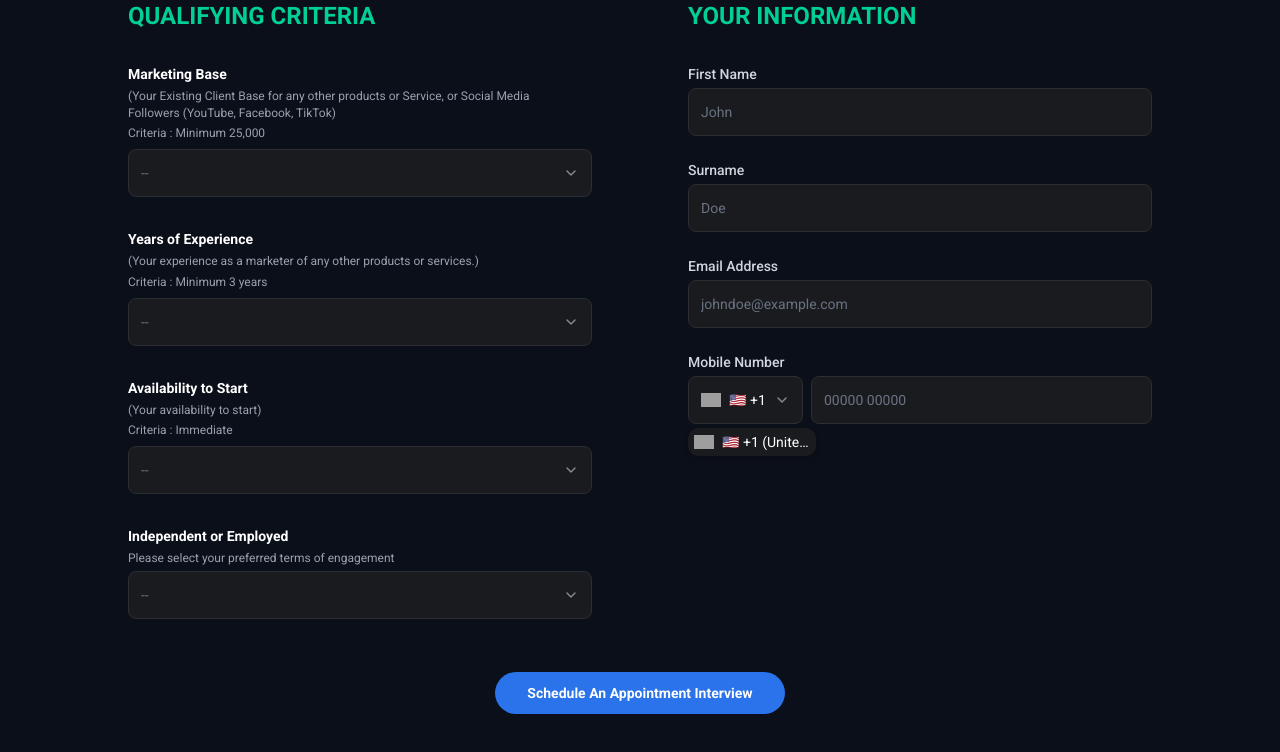
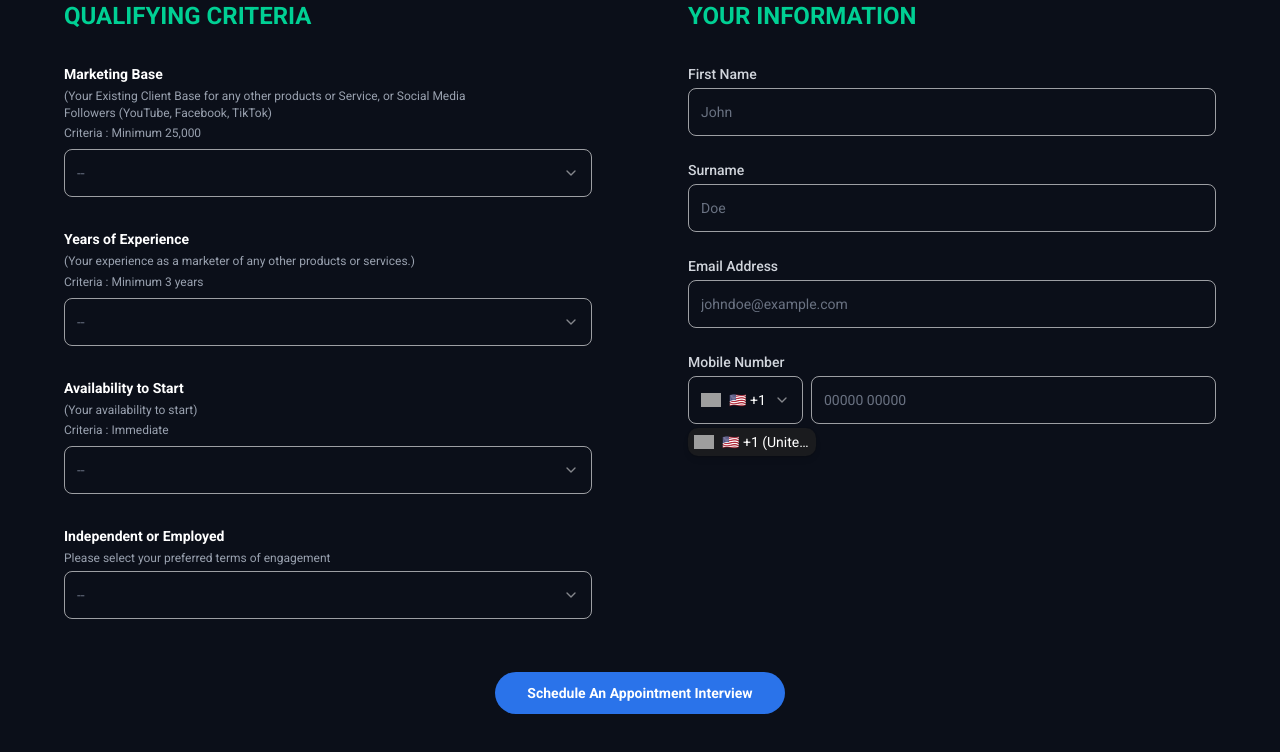
Before and after one commit to kevinthomas9898/s-stox, a Next.js app: page /en/ambassadors in a window 1280 px wide. Both pictures are taken after a click on the button "🇺🇸 +1". Shown: the part 3595-4347 px from the top of the page. Built offline with nearby package versions, Linux system fonts and the light colour scheme; no server answers; grey boxes are pictures that could not be loaded.

Commit message:
textinput SelectDropdownBase

```diff
--- a/components/sections/AmbassadorApplicationSection.tsx
+++ b/components/sections/AmbassadorApplicationSection.tsx
@@ -65,7 +65,7 @@ Phone: +${data.countryCode} ${data.mobileNumber}
   return (
     <section className="py-16 relative w-full">
       <SectionWrapper>
-        <div className="max-w-5xl mx-auto">
+        <div className="mx-auto">
           {/* Header */}
           <Typography variant="h3" className="text-center text-white mb-12">
             Ambassador <span className="text-[#2A73EA]">Application</span>
--- a/components/ui/SelectDropdown.tsx
+++ b/components/ui/SelectDropdown.tsx
@@ -80,7 +80,7 @@ export function SelectDropdownBase({
           <DropdownMenuTrigger
             disabled={disabled}
             className={cn(
-              "flex h-12 w-full items-center justify-between rounded-md border border-[#2C2E33] bg-[#1a1b1e] px-3 py-2 text-sm text-white placeholder:text-gray-500 disabled:cursor-not-allowed disabled:opacity-50 outline-none focus:ring-1 focus:ring-[#00D094]",
+              "flex h-12 w-full items-center justify-between rounded-md border border-white/60 bg-transparent px-3 py-2 text-sm text-white placeholder:text-gray-500 disabled:cursor-not-allowed disabled:opacity-50 outline-none",
               error && "border-red-500 ring-1 ring-red-500 focus:ring-red-500",
               triggerClassName
             )}
@@ -110,7 +110,7 @@ export function SelectDropdownBase({
                     value={searchQuery}
                     onChange={(e) => setSearchQuery(e.target.value)}
                     placeholder="Search..."
-                    className="w-full h-8 pl-8 pr-2 rounded bg-[#2C2E33] text-sm text-white placeholder:text-gray-500 outline-none focus:ring-1 focus:ring-[#00D094]"
+                    className="w-full h-8 pl-8 pr-2 rounded bg-[#2C2E33] text-sm text-white placeholder:text-gray-500 outline-none"
                     onClick={(e) => e.stopPropagation()}
                     onKeyDown={(e) => e.stopPropagation()}
                   />
@@ -129,12 +129,12 @@ export function SelectDropdownBase({
                       setSearchQuery("");
                       setOpen(false);
                     }}
-                    className="cursor-pointer hover:bg-[#2C2E33] focus:bg-[#2C2E33] flex items-center gap-2"
+                    className="cursor-pointer hover:bg-[#2C2E33] focus:bg-[#2C2E33] !text-white hover:!text-white focus:!text-white flex items-center gap-2 outline-none"
                   >
                     {option.flagUrl && (
                       <img src={option.flagUrl} alt="" className="w-5 h-3.5 object-cover shrink-0" />
                     )}
-                    <span className="truncate">{option.label}</span>
+                    <span className="truncate !text-white hover:!text-white">{option.label}</span>
                   </DropdownMenuItem>
                 ))
               )}
--- a/components/ui/TextInput.tsx
+++ b/components/ui/TextInput.tsx
@@ -43,7 +43,7 @@ const TextInputBase = React.forwardRef<HTMLInputElement, TextInputProps>(
             <input
               type={inputType}
               className={cn(
-                "flex h-12 w-full rounded-md border border-[#2C2E33] bg-[#1a1b1e] px-3 py-2 text-sm text-white placeholder:text-gray-500 disabled:cursor-not-allowed disabled:opacity-50 outline-none focus:ring-1 focus:ring-[#00D094]",
+                "flex h-12 w-full rounded-md border border-white/60 bg-transparent px-3 py-2 text-sm text-white placeholder:text-gray-500 disabled:cursor-not-allowed disabled:opacity-50 outline-none",
                 error &&
                   "border-red-500 ring-1 ring-red-500 focus:ring-red-500",
                 (isPassword || rightIcon) && "pr-10",
```
